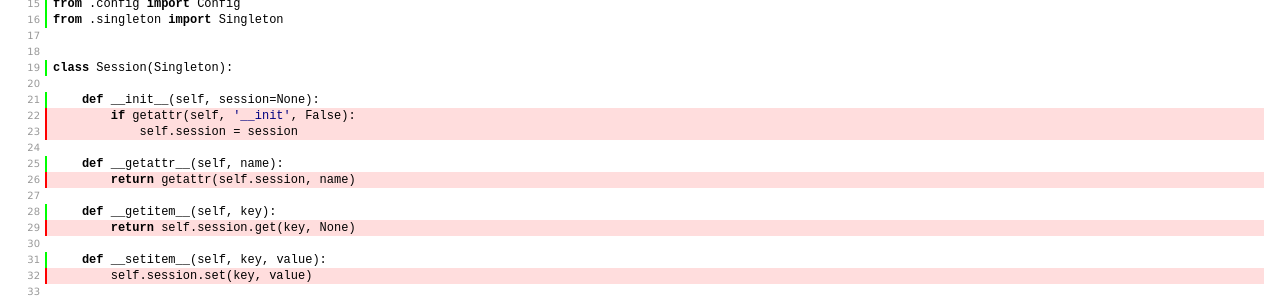
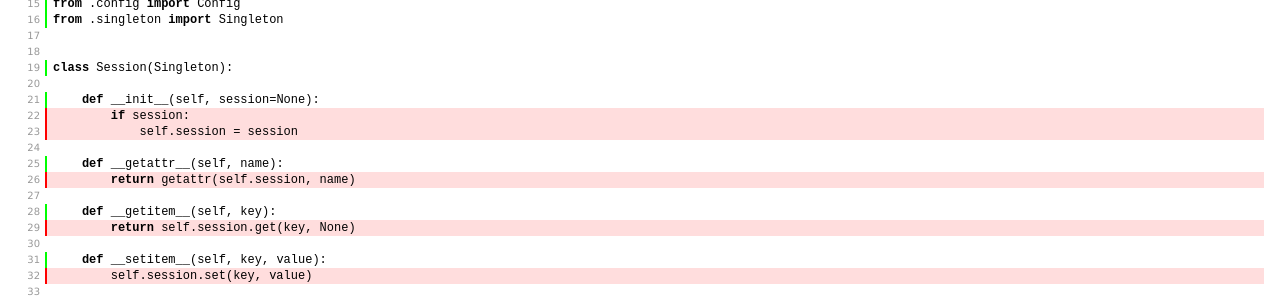
Before and after one commit to gengo/decanter, a Jekyll site: the page cover/cover/decanter_lib_session.html, which Jekyll copies as it is, in a window 1280 px wide and 900 px high. Shown: the part 334-632 px from the top of the window. Built offline with Jekyll 4.4.1, drawn with Linux system fonts in a browser that asks for light colours.

Commit message:
Travis build 133 pushed to gh-pages

```diff
--- a/cover/cover/decanter_lib_session.html
+++ b/cover/cover/decanter_lib_session.html
@@ -301,7 +301,7 @@
 <p id='t19' class='stm run hide_run'><span class='key'>class</span> <span class='nam'>Session</span><span class='op'>(</span><span class='nam'>Singleton</span><span class='op'>)</span><span class='op'>:</span><span class='strut'>&nbsp;</span></p>
 <p id='t20' class='pln'><span class='strut'>&nbsp;</span></p>
 <p id='t21' class='stm run hide_run'>&nbsp; &nbsp; <span class='key'>def</span> <span class='nam'>__init__</span><span class='op'>(</span><span class='nam'>self</span><span class='op'>,</span> <span class='nam'>session</span><span class='op'>=</span><span class='nam'>None</span><span class='op'>)</span><span class='op'>:</span><span class='strut'>&nbsp;</span></p>
-<p id='t22' class='stm mis'>&nbsp; &nbsp; &nbsp; &nbsp; <span class='key'>if</span> <span class='nam'>getattr</span><span class='op'>(</span><span class='nam'>self</span><span class='op'>,</span> <span class='str'>&#39;__init&#39;</span><span class='op'>,</span> <span class='nam'>False</span><span class='op'>)</span><span class='op'>:</span><span class='strut'>&nbsp;</span></p>
+<p id='t22' class='stm mis'>&nbsp; &nbsp; &nbsp; &nbsp; <span class='key'>if</span> <span class='nam'>session</span><span class='op'>:</span><span class='strut'>&nbsp;</span></p>
 <p id='t23' class='stm mis'>&nbsp; &nbsp; &nbsp; &nbsp; &nbsp; &nbsp; <span class='nam'>self</span><span class='op'>.</span><span class='nam'>session</span> <span class='op'>=</span> <span class='nam'>session</span><span class='strut'>&nbsp;</span></p>
 <p id='t24' class='pln'><span class='strut'>&nbsp;</span></p>
 <p id='t25' class='stm run hide_run'>&nbsp; &nbsp; <span class='key'>def</span> <span class='nam'>__getattr__</span><span class='op'>(</span><span class='nam'>self</span><span class='op'>,</span> <span class='nam'>name</span><span class='op'>)</span><span class='op'>:</span><span class='strut'>&nbsp;</span></p>
```
Also changed, not shown: 1 other file.
